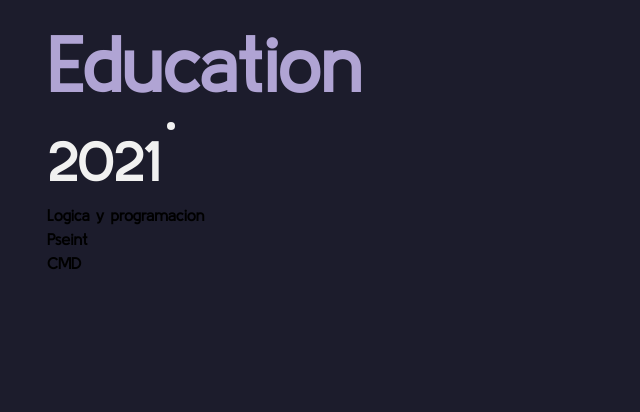
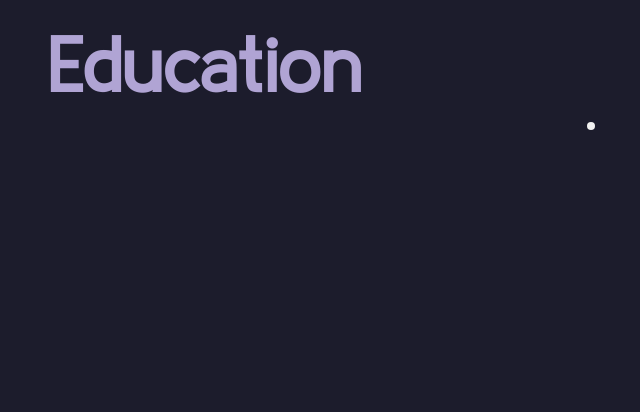
Before and after one commit to Agustincito1/Portfolio_Agustin, a React (Vite) app: page / in a window 1280 px wide. Shown: the part 1820-2232 px from the top of the page, without its empty margins (17-657 px from the left). Built offline with nearby package versions, Linux system fonts and the light colour scheme.

Commit message:
intentando crear una buena educacion

```diff
--- a/src/components/education/branch.jsx
+++ b/src/components/education/branch.jsx
@@ -1,21 +1,37 @@
-// import PropTypes from 'prop-types';
-// function Branch({ year, colorR, arrayText, colorRtext }) {
+import React, { useState } from "react";
+
+
 function Branch() {
-  return (
+    const [isHovered, setIsHovered] = useState(false);
+
+    return (
         <>
-            <div className="h-60">
-                <p className="title text-[var(--bh)] flex gap-2">2021<div className="bg-[var(--bh)] rounded-full w-2 h-2"></div></p>
+            <div className="h-60 ">
+                <div
+                    className="padre bg-[var(--bh)] rounded-full w-2 h-2 m-auto relative"
+                    onMouseEnter={() => setIsHovered(true)}
+                    onMouseLeave={() => setIsHovered(false)}
+                >
+                    <p
+                        className={`title  ml-4  text-[var(--bh)]  hijo ${isHovered ? 'hovered' : 'hidden'}`}
+                    >2021</p>
 
-                <ul className="">
-                    <li>Logica y programacion</li>
-                    <li>Pseint</li>
-                    <li>CMD</li>
-                </ul>
+                </div>
+
+
+
+
+                {/* <ul className="bg-red-100 w-2 h-50 m-auto">
+                    <li className="absolute mt-[0%] w-16 h-1 bg-red-100 ml-[0%] Text relative">
+                        <div className="w-2 h-2 rounded-full bg-black absolute left-17"></div>
+                        <p className="absolute left-20 w-16 ">Logica y programacion</p>
+                    </li>
+                </ul> */}
             </div>
 
         </>
 
-  )
+    )
 }
 
 
--- a/src/style/index.css
+++ b/src/style/index.css
@@ -66,3 +66,19 @@ a {
 .button {
   font-size: clamp(0.1rem, 1vw, 4rem);
 }
+
+.hijo.hovered {
+  position: absolute;
+  animation-name: aparecer;
+  animation-duration: 1s;
+  animation-iteration-count: 1;
+}
+
+@keyframes aparecer {
+  0% {
+    opacity: 0;
+  }
+  100% {
+    opacity: 1;
+  }
+}
```
